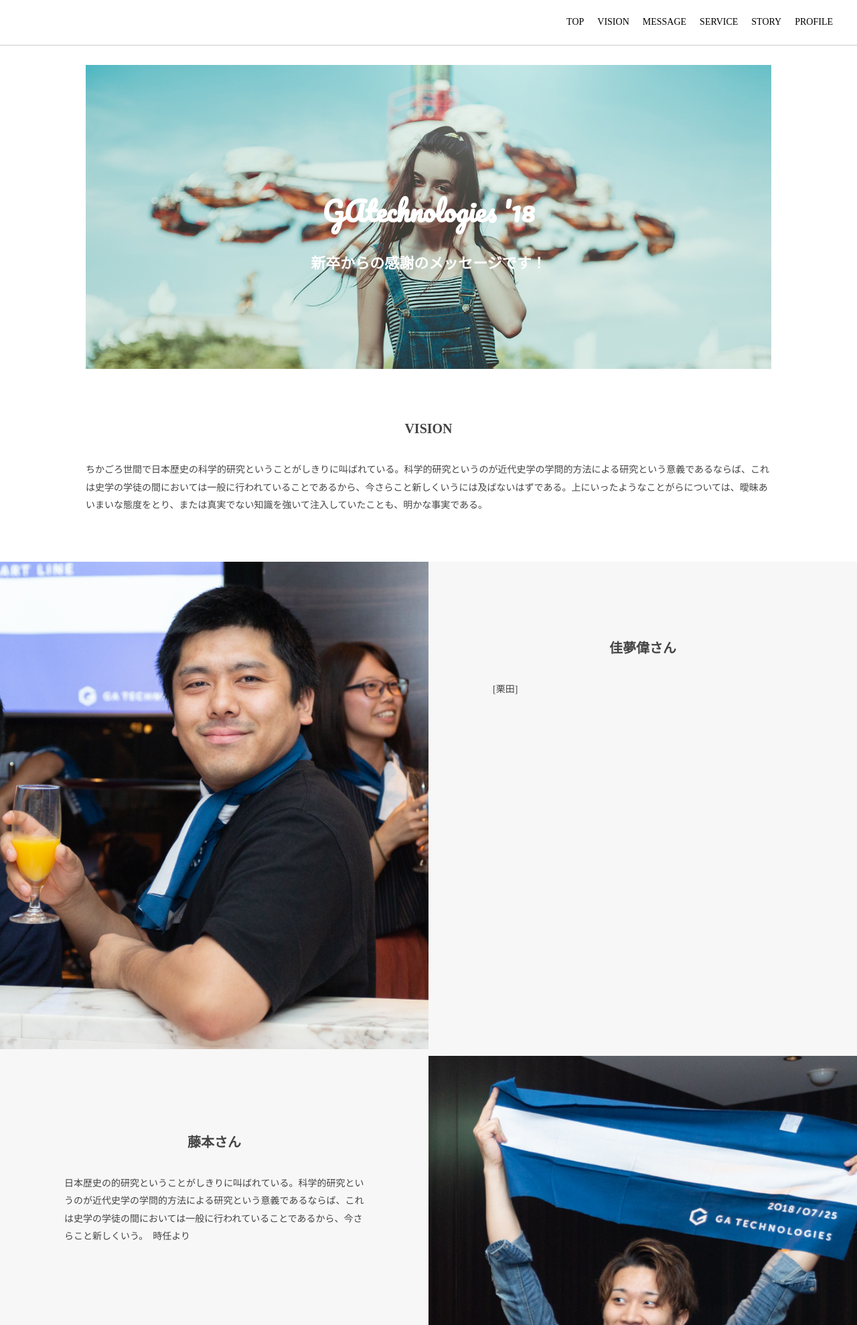
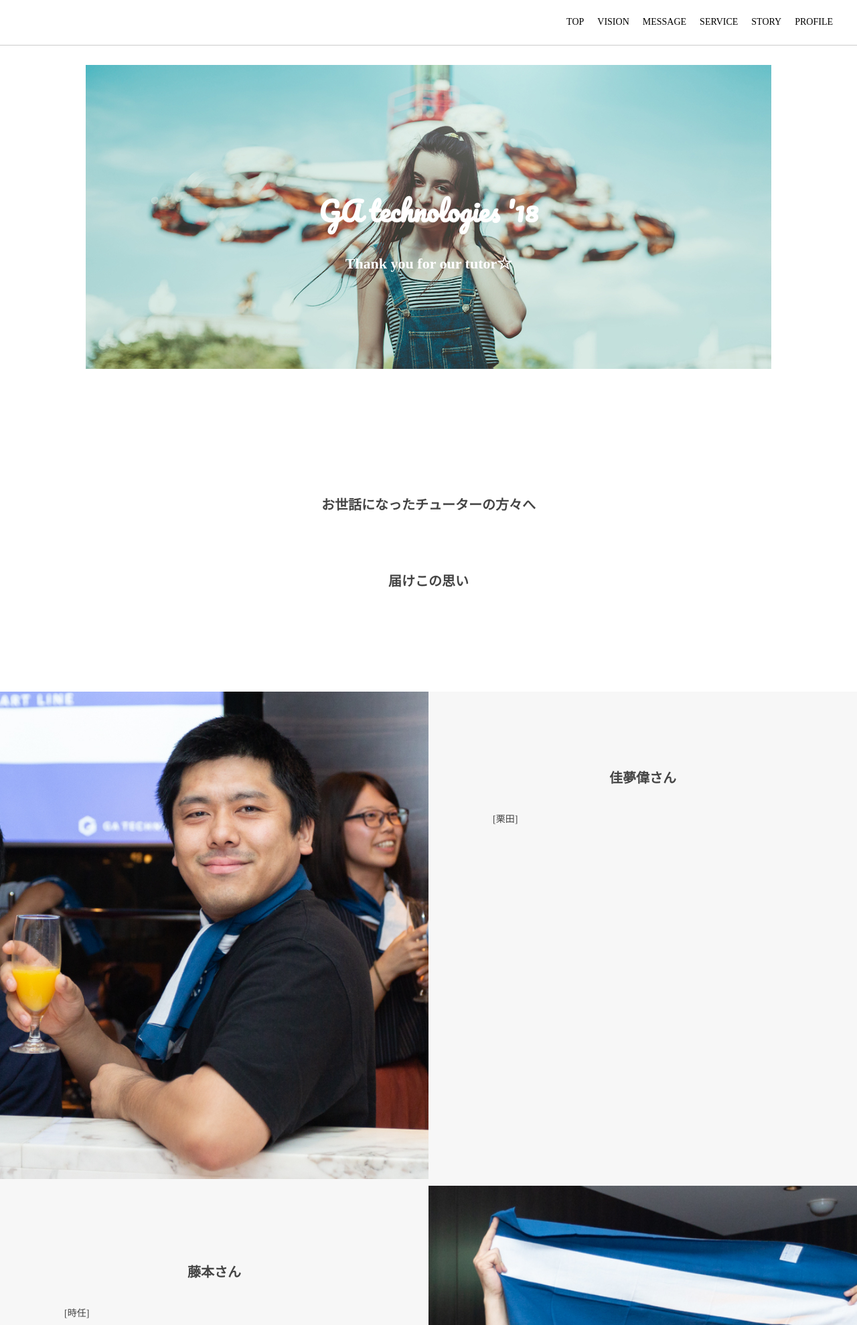
Before and after one commit to GAtech18/Thanks_app, a plain HTML site: page index.html in a window 1280 px wide. Shown: the top 1979 px of the page at 67% size. Drawn offline with Linux system fonts and the light colour scheme.

Commit message:
180803_finished

```diff
--- a/index.html
+++ b/index.html
@@ -23,13 +23,14 @@
   </header>
 
   <section id="top" class="con_top">
-    <h1>GAtechnologies '18</h1>
-    <p>新卒からの感謝のメッセージです！</p>
+    <h1>GA technologies '18</h1>
+    <p>Thank you for our tutor☆</p>
   </section><!-- /#top.top -->
 
   <section id="vision" class="con_vision">
-    <h2 class="title">VISION</h2>
-    <p>ちかごろ世間で日本歴史の科学的研究ということがしきりに叫ばれている。科学的研究というのが近代史学の学問的方法による研究という意義であるならば、これは史学の学徒の間においては一般に行われていることであるから、今さらこと新しくいうには及ばないはずである。上にいったようなことがらについては、曖昧あいまいな態度をとり、または真実でない知識を強いて注入していたことも、明かな事実である。</p>
+    <h2 class="title"><br><br><br>お世話になったチューターの方々へ<br><br><br>
+      届けこの思い<br><br><br></h2>
+    <p></p>
   </section><!-- /#vision.con_vision -->
 
   <section id="message" class="con_message">
@@ -48,7 +49,8 @@
         <div class="detail">
           <div class="inner">
             <h2 class="title">藤本さん</h2>
-            <p>日本歴史の的研究ということがしきりに叫ばれている。科学的研究というのが近代史学の学問的方法による研究という意義であるならば、これは史学の学徒の間においては一般に行われていることであるから、今さらこと新しくいう。　時任より</p>
+            <p>[時任]<br>
+                </p>
           </div><!-- /.inner -->
         </div><!-- /.detail -->
       </li>
@@ -74,7 +76,8 @@
         <div class="img"><img src="images/img_3column3.png" alt=""></div><!-- /.img -->
         <p>[前川]<br>
           右も左もわからない状態から、システムを一つ完成させられるところまで見ていてくださりありがとうございました。何度も何度も的を射ていない、要領を得ない質問をしてしまいましたが、うまくまとめられるまで待っていてくださり本当にありがとうございます。<br>
-          わからないときはわかるところまで分解するという問題解決の手法は今後もずっと続けていきます！！</p>
+          わからないときはわかるところまで分解するという問題解決の手法は今後もずっと続けていきます！！<br>
+          ❇︎最初の全体ランチの後、実は帰宅してからしばらくアキネーターで遊んでました（笑）凄まじい精度ですよね、アキネーター。</p>
       </li>
     </ul><!-- /.list_service -->
   </section><!-- /#service.con_service -->
@@ -89,6 +92,7 @@
             <p>[浜野]神です。<br>自分でも何を言っているのか分からない言語をいつも読み取って下さって、その時点で感動で泣きそうだったのですが、そのあと繰り出されるどんな参考書より分かりやすいんじゃないかと思う説明に神だと崇めずにはいられませんでした。<br>
             そして、esaの小ボケも毎度見逃さずスルーせず拾って下さり、slackではちょっぴり饒舌になる一面もまた魅力です。初めてのプログラミングを永冶さんに教えていただけて本当に幸せ者だと思っています！<br>
             神への道は程遠いですが、宣教師レベルにはなれるよう頑張ります。本当にありがとうございました！大好きです😍</p>
+            <p>[時任]神様、仏様、永冶様。<br>研修卒業まで多大なる時間を割き、指導していただきありがとうございました。質問したことへの解説を受けた後に、まだ理解できていない旨を伝えると、異なる解説をして理解を促すことを繰り返して頂いたこと</p>
           </div><!-- /.inner -->
         </div><!-- /.detail -->
       </li>
```
